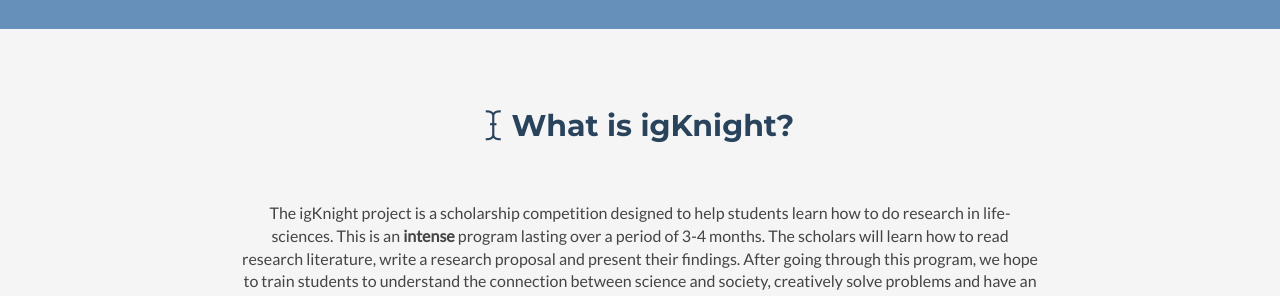
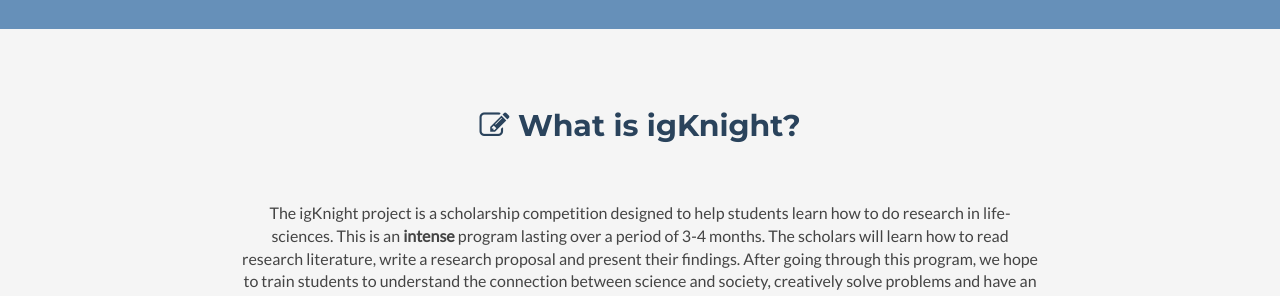
Before and after one commit to igknight/igknight.github.io, a Jekyll site: the page built from index.html, in a window 1280 px wide. Shown: the part 592-888 px from the top of the page. Built offline with Jekyll 4.4.1, drawn with Linux system fonts in a browser that asks for light colours; nearby versions of some CDN libraries.

Commit message:
New icon for about

```diff
--- a/_includes/about.html
+++ b/_includes/about.html
@@ -1,7 +1,7 @@
     <!-- ******ABOUT****** -->
     <section id="about" class="about section">
         <div class="container">
-            <h2 class="title text-center"><i class="fa fa-i-cursor"></i> What is igKnight?</h2>
+            <h2 class="title text-center"><i class="fa fa-pencil-square-o"></i> What is igKnight?</h2>
             <p class="intro text-center">The igKnight project is a scholarship competition designed to help students learn how to do research in life-sciences. This is an <strong>intense</strong> program lasting over a period of 3-4 months. The scholars will learn how to read research literature, write a research proposal and present their findings. After going through this program, we hope to train students to understand the connection between science and society, creatively solve problems and have an eye for the commercial impact of their work.</p>
             <div class="row">
 
```
